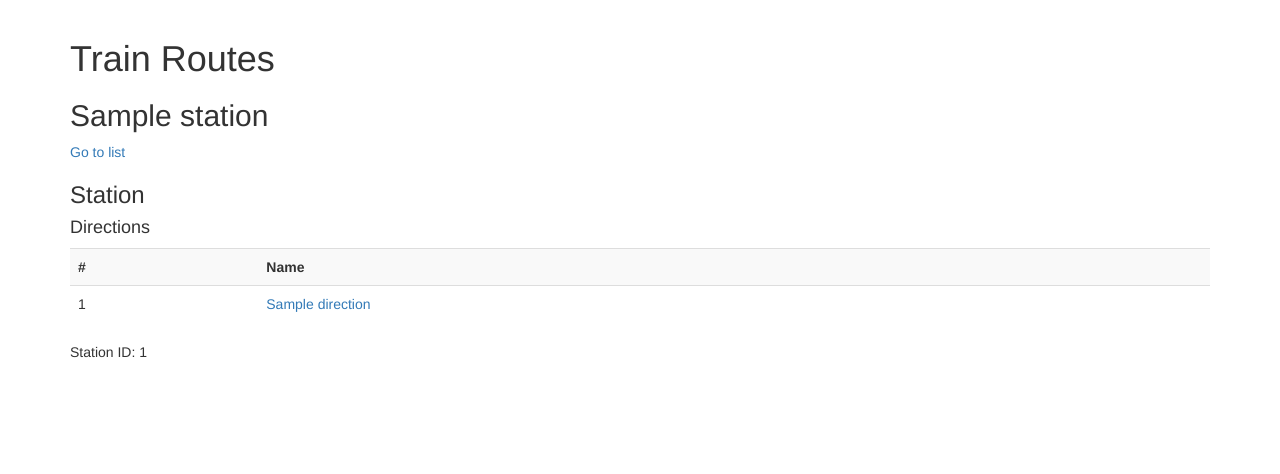
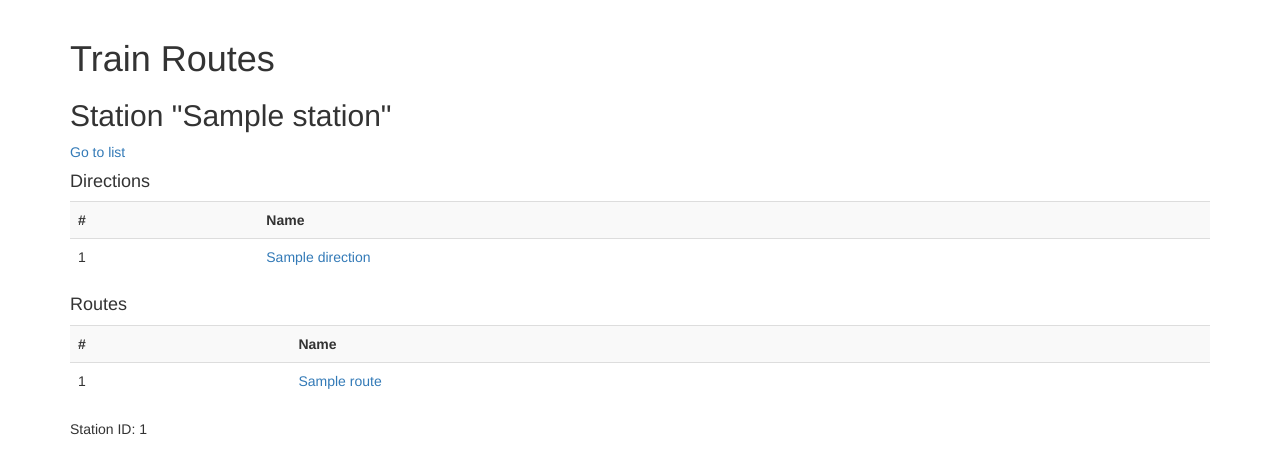
Before and after one commit to ilyanadelyaev/yandex-test, a Django app: page /stations/1/ in a window 1280 px wide. Shown: the part 51-525 px from the top of the page. Run offline with Django 3.2, Linux system fonts and the light colour scheme; tables that the repository leaves empty hold one stand-in row (values such as "Sample post"); some libraries are stand-ins or nearby versions.

Commit message:
add routes to station info; fix model detail templates

```diff
--- a/lib/models.py
+++ b/lib/models.py
@@ -11,6 +11,9 @@ class Station(models.Model):
 
     def directionstation_list(self):
         return self.directionstation_set.all()
+
+    def routestation_list(self):
+        return self.routestation_set.all()
 
 
 class Direction(models.Model):
--- a/lib/views.py
+++ b/lib/views.py
@@ -67,6 +67,7 @@ class StationDetailView(generic.DetailView):
     def get_context_data(self, **kwargs):
         context = super(StationDetailView, self).get_context_data(**kwargs)
         context['directionstation_list'] = self.object.directionstation_list()
+        context['routestation_list'] = self.object.routestation_list()
         return context
 
 
--- a/templates/view/directions_detail.html
+++ b/templates/view/directions_detail.html
@@ -1,9 +1,8 @@
 {% extends "base.html" %}
 
 {% block content %}
-    <h2>{{ direction.name }}</h2>
+    <h2>Direction "{{ direction.name }}"</h2>
     <div><a href="{% url 'lib:directions_index' %}">Go to list</a></div>
-    <h3>Direction</h3>
     {% if directionstation_list %}
         <h4>Stations</h4>
         <table class="table table-striped">
--- a/templates/view/routes_detail.html
+++ b/templates/view/routes_detail.html
@@ -3,9 +3,8 @@
 {% load app_filters %}
 
 {% block content %}
-    <h2>{{ route.name }}</h2>
+    <h2>Route "{{ route.name }}"</h2>
     <div><a href="{% url 'lib:routes_index' %}">Go to list</a></div>
-    <h3>Route</h3>
     <div>
         Direction:
         <a href="{% url 'lib:directions_detail' route.direction.id %}">{{ route.direction.name }}</a>
--- a/templates/view/stations_detail.html
+++ b/templates/view/stations_detail.html
@@ -1,9 +1,8 @@
 {% extends "base.html" %}
 
 {% block content %}
-    <h2>{{ station.name }}</h2>
+    <h2>Station "{{ station.name }}"</h2>
     <div><a href="{% url 'lib:stations_index' %}">Go to list</a></div>
-    <h3>Station</h3>
     {% if directionstation_list %}
         <h4>Directions</h4>
         <table class="table table-striped">
@@ -22,5 +21,24 @@
         {% endfor %}
         </table>
     {% endif %}
+    {% if routestation_list %}
+        <h4>Routes</h4>
+        <table class="table table-striped">
+            <tr>
+                <th>#</th>
+                <th>Name</th>
+            </tr>
+            {% for rs in routestation_list %}
+                <tr>
+                    <td>
+                        {{ rs.route.id }}
+                    </td>
+                    <td>
+                        <a href="{% url 'lib:routes_detail' rs.route.id %}">{{ rs.route.name }}</a>
+                    </td>
+                </tr>
+            {% endfor %}
+        </table>
+    {% endif %}
     <div>Station ID: {{ station.id }}</div>
 {% endblock %}
```
